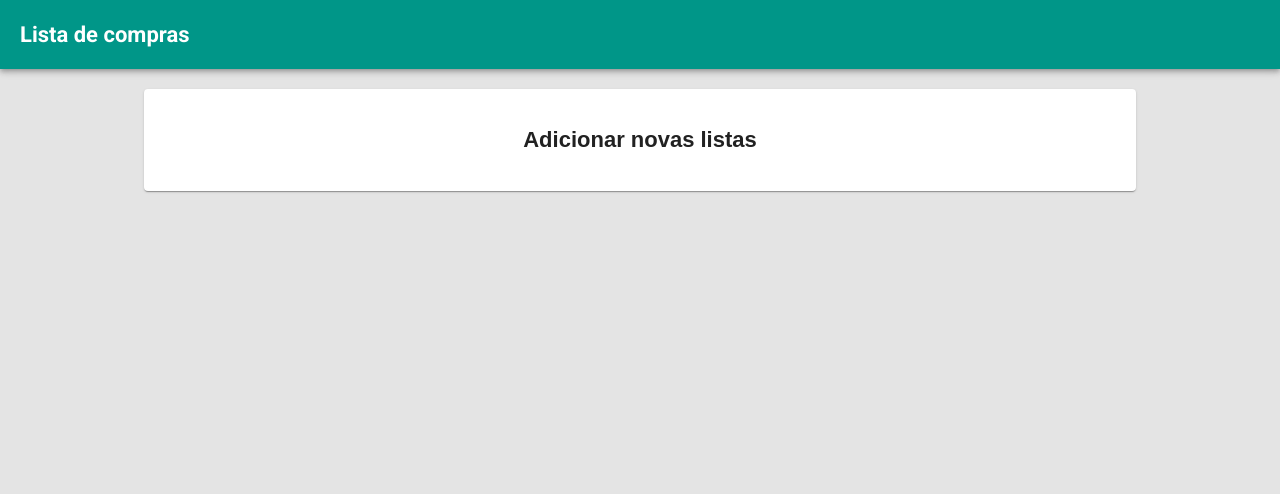
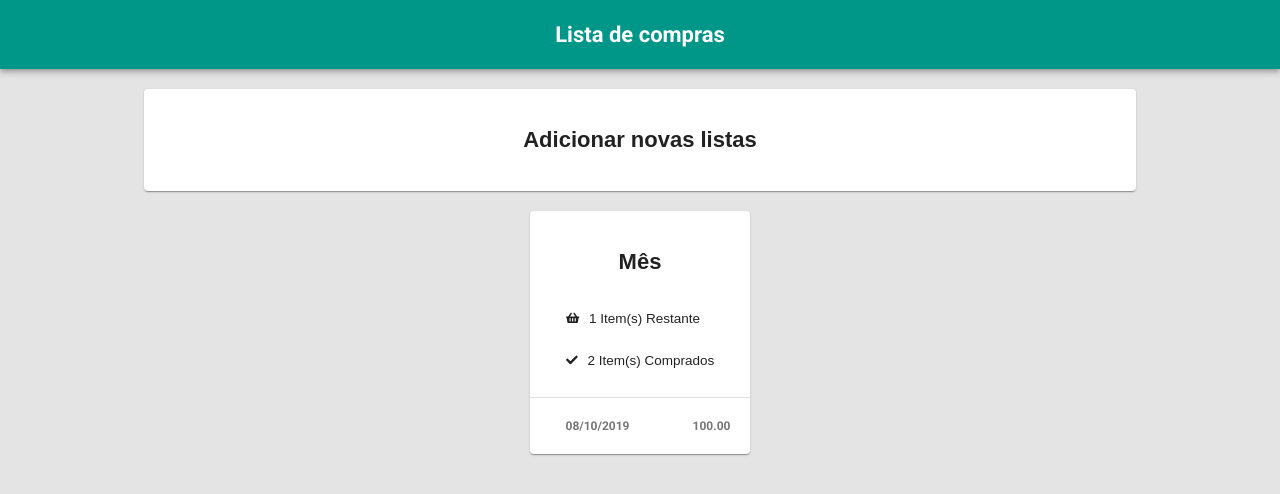
Before and after one commit to brenodev/lista_de_compras, a React (Create React App) app: page / in a window 1280 px wide. Shown: the top 494 px of the page. Built offline with nearby package versions, Linux system fonts and the light colour scheme.

Commit message:
criado cards home page

```diff
--- a/src/App.css
+++ b/src/App.css
@@ -1,8 +1,9 @@
 .title {
-  font-size: 22px;
-  font-weight: bold;
+	font-size: 22px;
+	font-weight: bold;
+	text-align: center;
 }
 
 .header {
-  padding: 0 20px;
+	padding: 0 20px;
 }
--- a/src/home/Home.css
+++ b/src/home/Home.css
@@ -6,6 +6,27 @@
 }
 .new-list-container {
 	width: 80%;
+}
+
+.list-container {
+	width: 220px;
+	margin: 20px;
+}
+
+.list-card-body {
+	width: 100%;
+	text-align: center;
+	font-weight: 400;
+}
+
+.list-card-item {
+	display: flex;
+	align-items: center;
+	font-size: 13.5px;
+}
+
+.list-card-item svg {
+	margin-right: 10px;
 }
 
 .card {
@@ -21,3 +42,14 @@
 	display: flex;
 	justify-content: center;
 }
+
+.card-footer {
+	width: 100%;
+	height: 40px;
+	display: flex;
+	justify-content: space-around;
+	align-items: center;
+	font-size: 12px;
+	font-weight: bolder;
+	color: #757575;
+}
--- a/src/home/Home.jsx
+++ b/src/home/Home.jsx
@@ -1,20 +1,50 @@
 import React from "react"
-import { Card, CardActionArea, CardContent } from '@material-ui/core';
+import { Card, CardActionArea, CardContent, CardActions, Divider } from '@material-ui/core';
+import { FontAwesomeIcon} from "@fortawesome/react-fontawesome"
+import {faShoppingBasket, faCheck} from "@fortawesome/free-solid-svg-icons"
+
 
 import "./Home.css"
 
 const Home = props => {
   return (
     <div className="page-container">
-    <div className="new-list-container">
+      <div className="new-list-container">
+        <Card className="card">
+          <CardActionArea className="card-action-area">
+            <CardContent className="card-content">
+              <div>
+                <p className="title">Adicionar novas listas</p>
+              </div>
+            </CardContent>
+          </CardActionArea>
+        </Card>
+      </div>
+      <div className="list-container">
       <Card className="card">
         <CardActionArea className="card-action-area">
           <CardContent className="card-content">
             <div>
-              <p className="title">Adicionar novas listas</p>
+              <p className="title">Mês</p>
+              <div className="list-card-body">
+                <div className="list-card-item">
+                  <FontAwesomeIcon icon={faShoppingBasket} size="sm"/>
+
+                  <p>1 Item(s) Restante</p>
+                </div>
+                <div className="list-card-item">
+                <FontAwesomeIcon icon={faCheck} size="sm"/>
+                  <p>2 Item(s) Comprados</p>
+                </div>
+              </div>
             </div>
           </CardContent>
         </CardActionArea>
+        <Divider/>
+        <CardActions className="card-footer">
+          <p>08/10/2019</p>
+          <p>100.00</p>
+        </CardActions>
       </Card>
     </div>
     </div>
```
Lines whose indentation alone changed are shown as unchanged.
